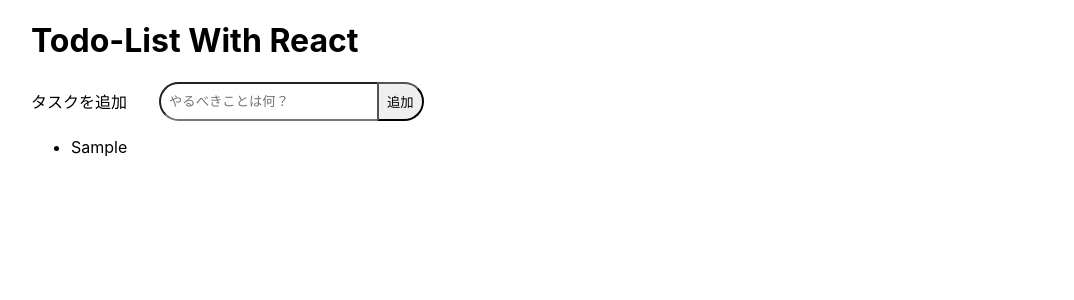
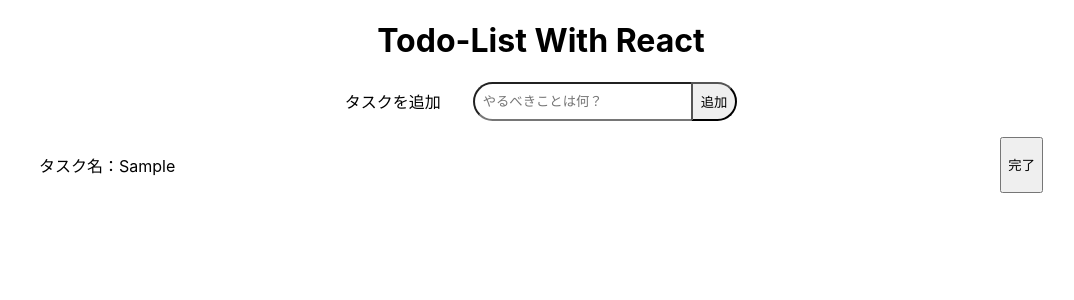
Before and after one commit to fewlio-LLUNA/todo_list, a React (Create React App) app: page / in a window 1280 px wide. Both pictures are taken after typing "Sample" into the empty fields and a click on the button "追加". Shown: the top 300 px of the page, without its empty margins (99-1173 px from the left). Built offline with nearby package versions, Linux system fonts and the light colour scheme.

Commit message:
fix: リスト修正

```diff
--- a/src/App.css
+++ b/src/App.css
@@ -5,8 +5,13 @@
   margin: auto;
 }
 
+h1 {
+  text-align: center;
+}
+
 .addForm {
   display: flex;
+  justify-content: center;
 }
 
 .addForm label {
@@ -33,3 +38,12 @@
   border-bottom-right-radius: 25px;
   padding: 0.5rem;
 }
+
+.list {
+  padding-left: 0;
+  padding-inline: 0.5rem;
+}
+.list li {
+  display: flex;
+  justify-content: space-between;
+}
--- a/src/App.js
+++ b/src/App.js
@@ -20,11 +20,16 @@
 
   useEffect(() => {
     console.log(todos);
-  }, [todos])
+  }, [todos]);
 
   /*追加されたTodoを表示する関数*/
   function DisplayTodo(props) {
-    return <li>{props.todo}</li>;
+    return (
+      <li>
+        <p>タスク名：{props.todo}</p>
+        <button>完了</button>
+      </li>
+    );
   }
 
   return (
@@ -47,7 +52,7 @@
         <button type="submit">追加</button>
       </form>
 
-      <ul>
+      <ul className="list">
         {todos.map(function (todo, index) {
           return <DisplayTodo key={index} todo={todo} />;
         })}
```
Lines whose indentation alone changed are shown as unchanged.
